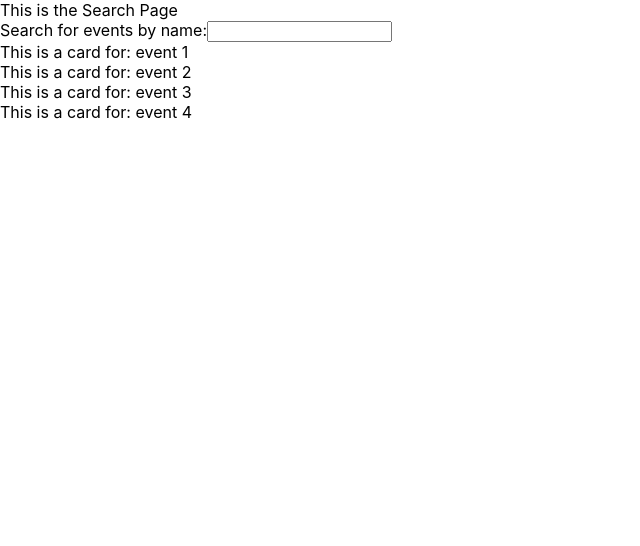
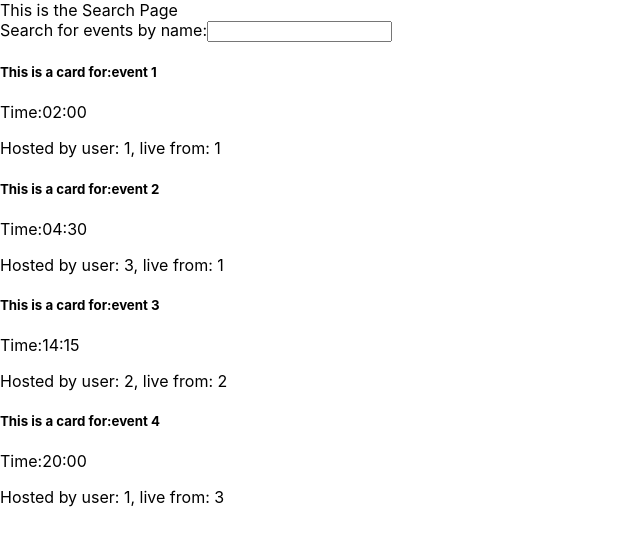
Before and after one commit to gbenga/stream-nature-frontend, a React (Create React App) app: page / in a window 1280 px wide. Shown: the top 546 px of the page, without its empty margins (0-640 px from the left). Built offline with nearby package versions, Linux system fonts and the light colour scheme; data requests are answered from the project's data file.

Commit message:
added more info to event cards

```diff
--- a/src/components/EventCard.js
+++ b/src/components/EventCard.js
@@ -2,9 +2,14 @@ import React, { Component } from "react";
 
 export default class EventCard extends React.Component {
   render() {
+    const event = this.props.event;
     return (
       <div className="event-card">
-        This is a card for: {this.props.event.name}
+        <h5>This is a card for:{event.name}</h5>
+        <p>Time:{event.time}</p>
+        <p>
+          Hosted by user: {event.userId}, live from: {event.locationId}
+        </p>
       </div>
     );
   }
--- a/src/components/SearchResultsContainer.js
+++ b/src/components/SearchResultsContainer.js
@@ -2,10 +2,6 @@ import React from "react";
 import EventCard from "./EventCard";
 
 export default class EventResultsContainer extends React.Component {
-  state = {
-    // ATTRIBUTE : VALUE
-  };
-
   renderEventCards(props) {
     return props.events.map((event, idx) => (
       <EventCard event={event} key={idx} />
```
